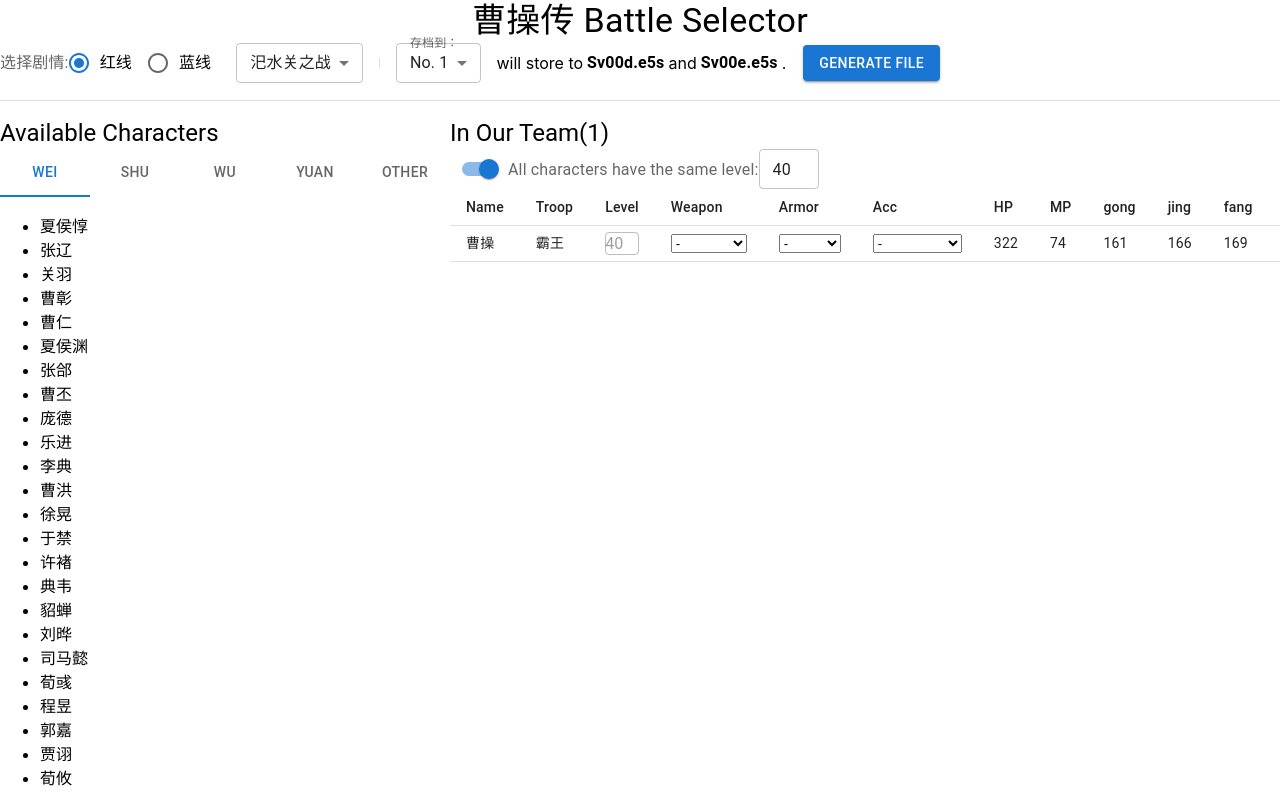
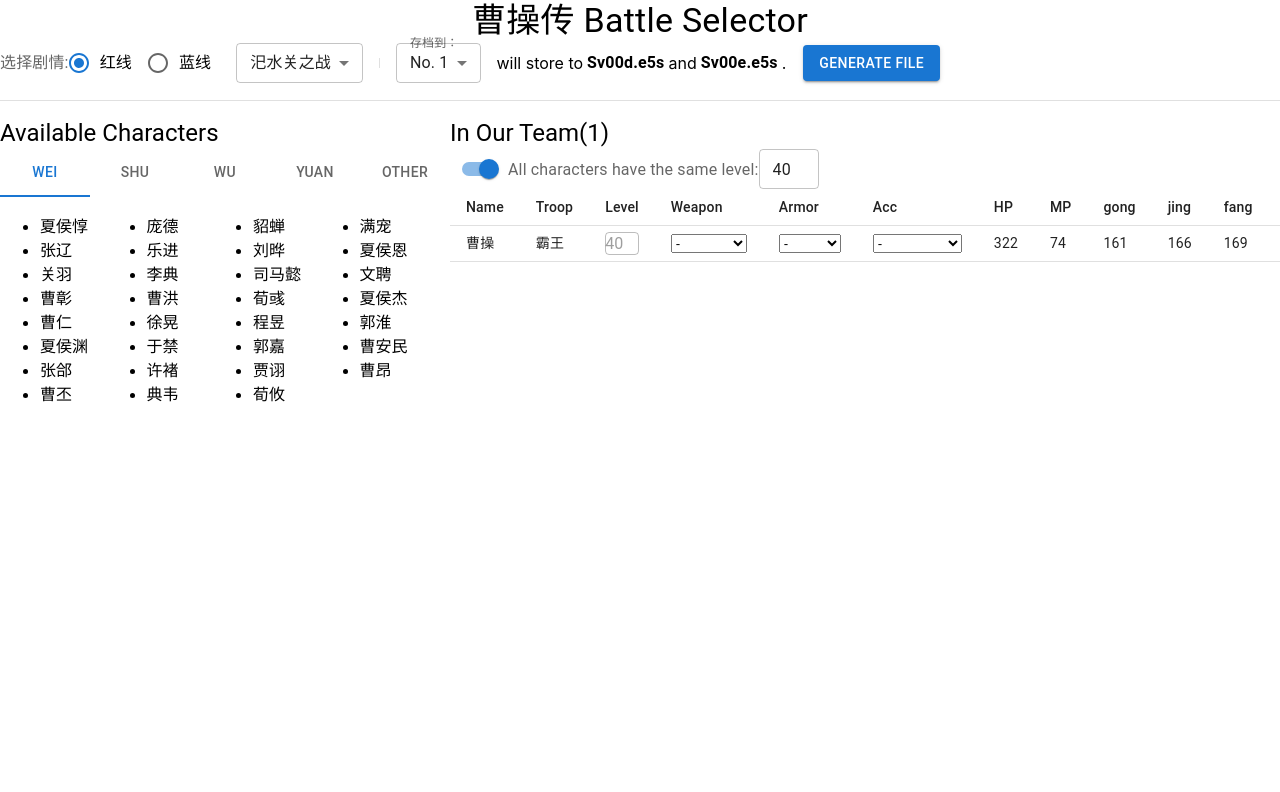
Before and after one commit to yinchuan/Ekd5BattleSelector, a React (Create React App) app: page / in a window 1280 px wide. Shown: the top 792 px of the page. Built offline with nearby package versions, Linux system fonts and the light colour scheme.

Commit message:
littles to AvailableCharacters
* move belongs state to redux
* remove unnessary immediate funciton
* display ul in multiple columns

```diff
--- a/src/features/character/AvailableChracters.js
+++ b/src/features/character/AvailableChracters.js
@@ -8,11 +8,10 @@ const AvailableChracters = () => {
     const dispatch = useDispatch()
     const selectedIds = useSelector((state) => state.characters.selectedIds)
     const characters = useSelector((state) => state.characters.characters)
+    const belongs = useSelector((state) => state.characters.belongs)
+
     const [activeTab, setActiveTab] = useState(0)
-    const [belongs, setBelongs] = useState([])
-    useEffect(() => {
-        setBelongs([...new Set(characters.map((item) => item.belongTo))])
-    }, [characters])
+
     return (
         <div>
             <Typography variant="h5">Available Characters</Typography>
@@ -24,17 +23,16 @@ const AvailableChracters = () => {
                     <Tab label={`${belong}`} id={`tab-${belong}`} />
                 ))}
             </Tabs>
-            {(() => {
-                const temp = []
-                for (let i = 0; i < belongs.length; i++) {
-                    temp.push(
+
+            {[...belongs.keys()].map((i) => {
+                return (
                     <div
                         role="tabpanel"
                         index={i}
                         hidden={activeTab !== i}
                         id={`tab-${belongs[i]}`}
                     >
-                            <ul>
+                        <ul style={{ columnCount: 4 }}>
                             {characters
                                 .filter(
                                     (item) =>
@@ -54,9 +52,7 @@ const AvailableChracters = () => {
                         </ul>
                     </div>
                 )
-                }
-                return temp
-            })()}
+            })}
         </div>
     )
 }
--- a/src/features/character/charactersSlice.js
+++ b/src/features/character/charactersSlice.js
@@ -19,6 +19,7 @@ const charactersSlice = createSlice({
         selectedIds: [0], // select caocao by default
         level: DEFAULT_LEVEL,
         sameLevelForAll: true,
+        belongs: [...new Set(characters.map((c) => c.belongTo))],
     },
     reducers: {
         select: (state, action) => {
```
Lines whose indentation alone changed are shown as unchanged.
